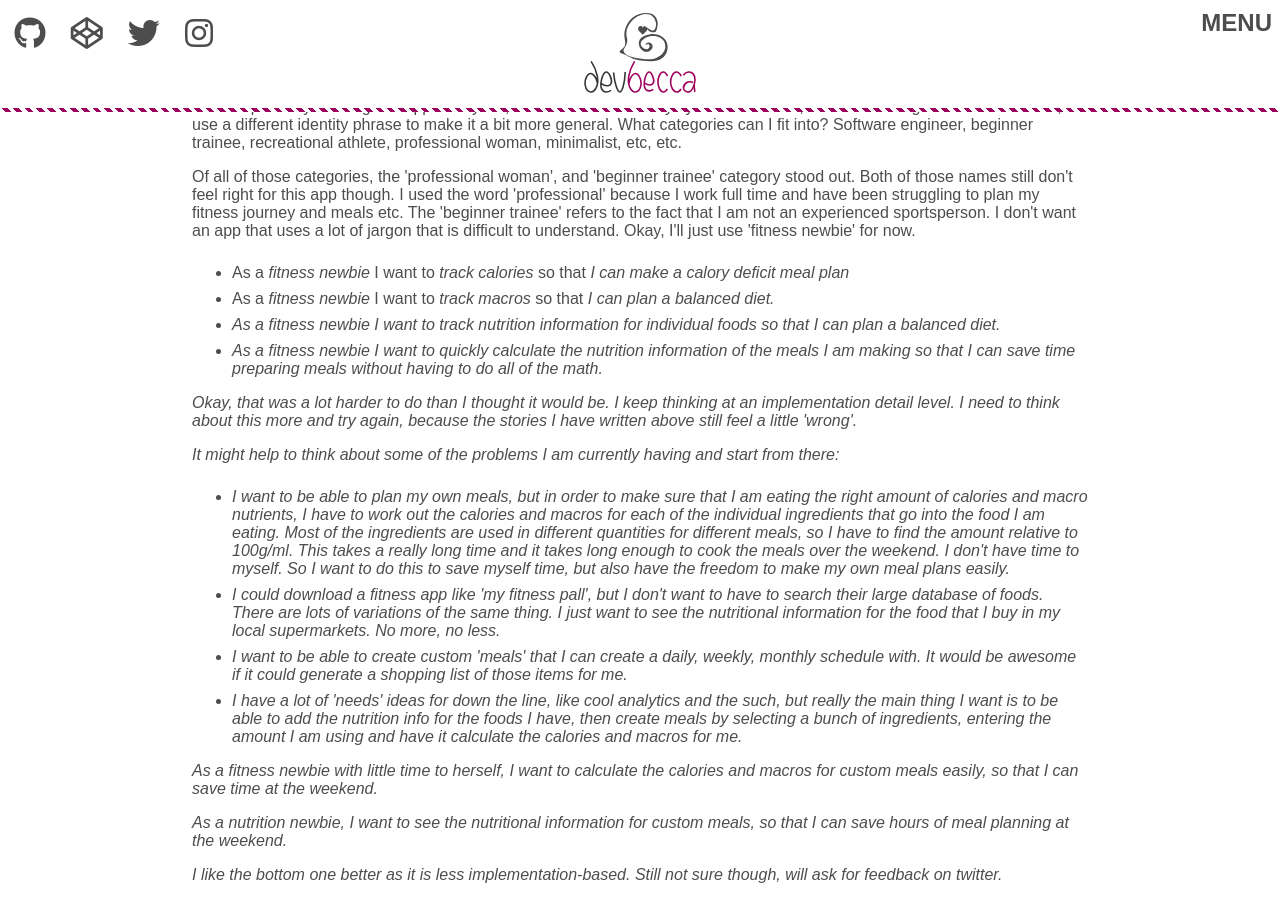
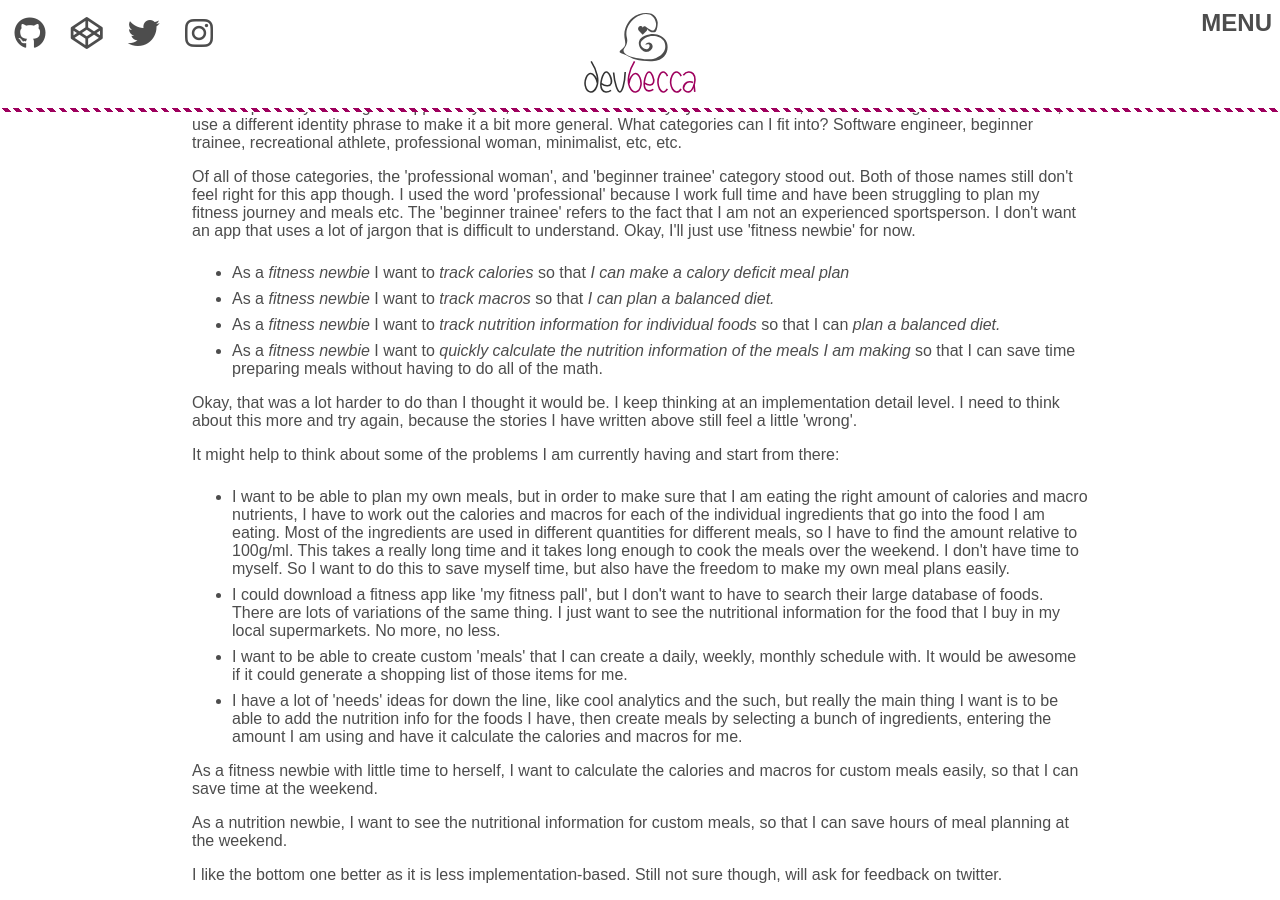
Before and after one commit to Becca9941/Becca9941.github.io, a Jekyll site: the page built from _posts/2019-10-29-brainstorming-user-stories.html, in a window 1280 px wide and 900 px high, scrolled down 1824 px. Built offline with Jekyll 4.4.1, drawn with Linux system fonts in a browser that asks for light colours; nearby versions of some CDN libraries.

Commit message:
fix italics - forgot to close tag

```diff
--- a/_posts/2019-10-29-brainstorming-user-stories.html
+++ b/_posts/2019-10-29-brainstorming-user-stories.html
@@ -62,7 +62,7 @@ title: Researching user stories and brainstorming some for my fitness app.
 
 <ul>
   <li>As a <em>fitness newbie</em> I want to <em>track calories</em> so that <em>I can make a calory deficit meal plan</em></li>
-  <li>As a <em>fitness newbie</em> I want to <em>track macros</em> so that <em>I can plan a balanced diet.</li>
+  <li>As a <em>fitness newbie</em> I want to <em>track macros</em> so that <em>I can plan a balanced diet.</em></li>
   <li>As a <em>fitness newbie</em> I want to <em>track nutrition information for individual foods</em> so that I can <em> plan a balanced diet.</em></li>
   <li>As a <em>fitness newbie</em> I want to <em> quickly calculate the nutrition information of the meals I am making</em> so that I can save time preparing meals without having to do all of the math.</li>
 </ul>
```
